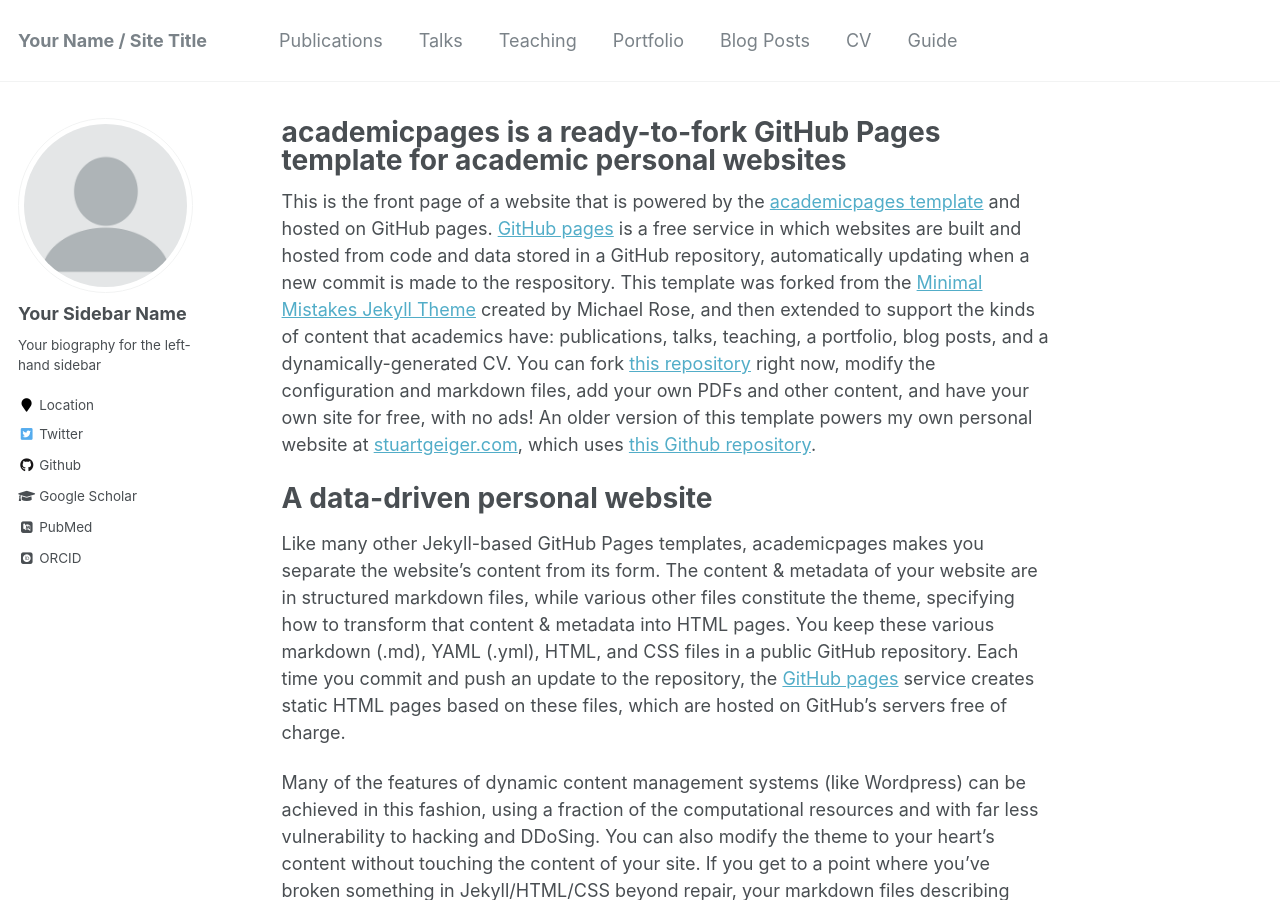
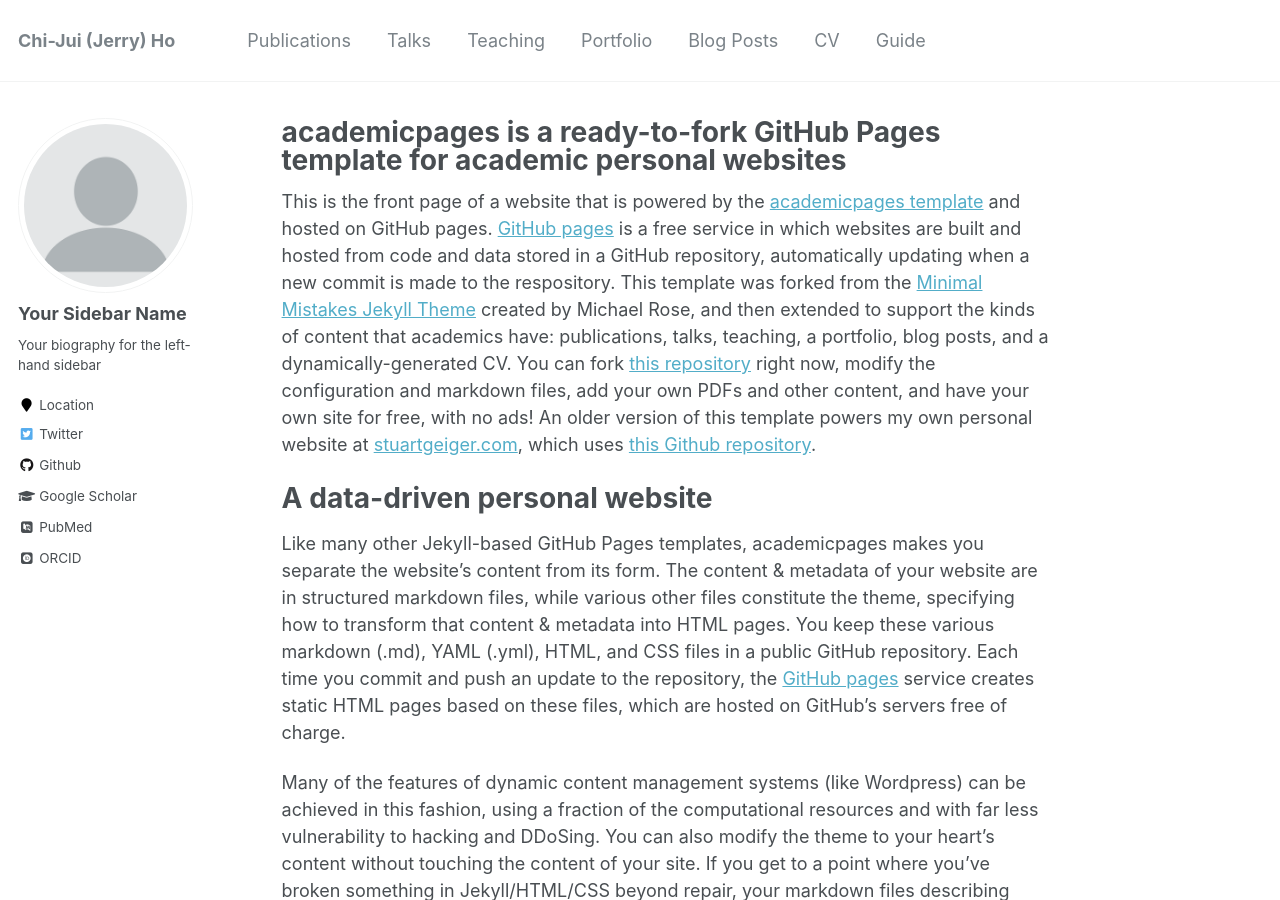
Before and after one commit to JerryHoTaiwan/JerryHo.github.io, a Jekyll site: the page built from _pages/about.md, in a window 1280 px wide and 900 px high. Built offline with Jekyll 4.4.1, drawn with Linux system fonts in a browser that asks for light colours; some web fonts are replaced; some of the changed text lies outside the part shown.

Commit message:
Update _config.yml

```diff
--- a/_config.yml
+++ b/_config.yml
@@ -7,9 +7,9 @@
 
 # Site Settings
 locale                   : "en-US"
-title                    : "Your Name / Site Title"
+title                    : "Chi-Jui (Jerry) Ho"
 title_separator          : "-"
-name                     : &name "Your Name"
+name                     : &name "Chi-Jui (Jerry) Ho"
 description              : &description "personal description"
 url                      : https://academicpages.github.io # the base hostname & protocol for your site e.g. "https://mmistakes.github.io"
 baseurl                  : "" # the subpath of your site, e.g. "/blog"
```
